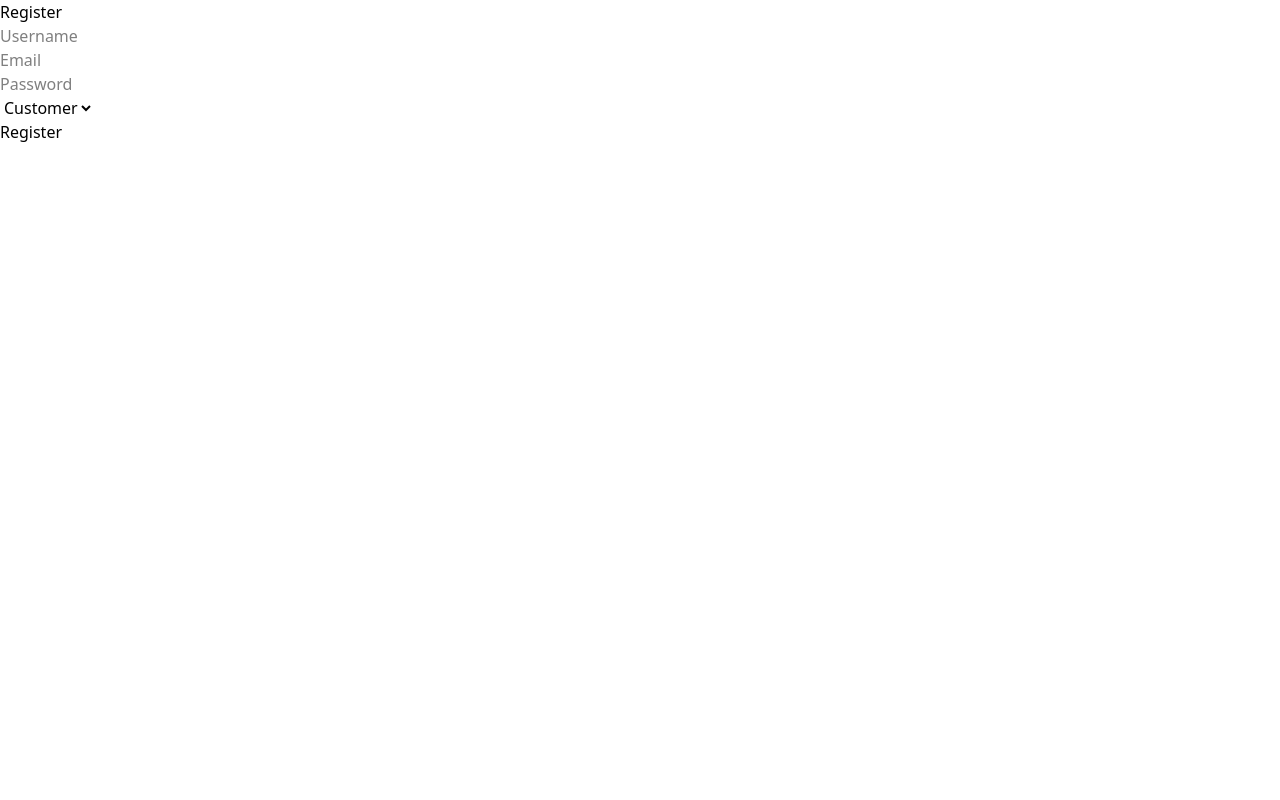
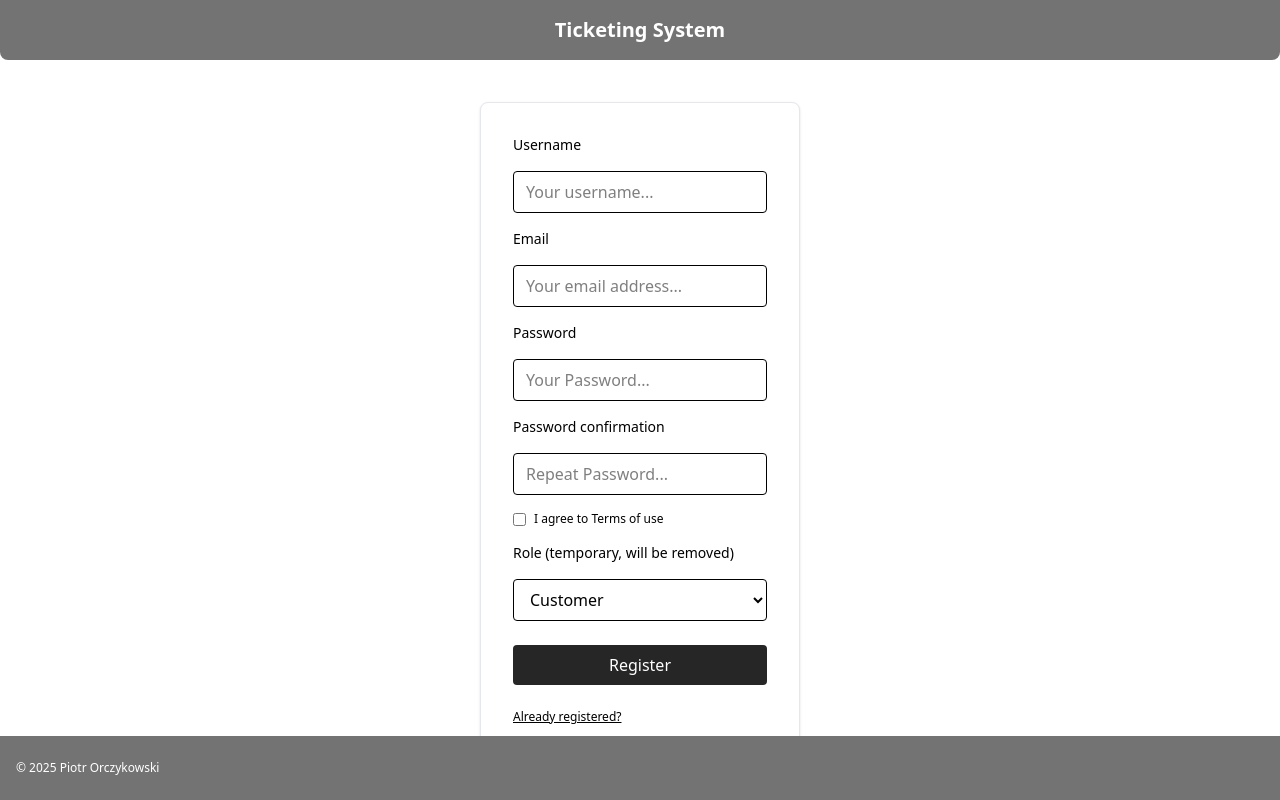
Before and after one commit to Piotr-Orczykowski/ticketing-system, a React (Vite) app in the folder frontend/: page /register in a window 1280 px wide. Built offline with nearby package versions, Linux system fonts and the light colour scheme.

Commit message:
Enhance Register component UI with Tailwind CSS and add password confirmation

```diff
--- a/frontend/src/components/Register.jsx
+++ b/frontend/src/components/Register.jsx
@@ -1,5 +1,6 @@
 import { useState } from 'react';
 import API from '../api';
+import { Link } from "react-router-dom";
 
 export default function Register() {
     const [form, setForm] = useState({ username: '', email: '', password: '', role: 'customer' });
@@ -21,39 +22,80 @@ export default function Register() {
     };
 
     return (
-        <form onSubmit={handleSubmit}>
-            <h2>Register</h2>
+        <div className="flex flex-col min-h-screen">
+        <header className="bg-neutral-500 text-white text-center py-4 text-xl font-semibold rounded-b-lg">
+            Ticketing System
+        </header>
+        <main className="flex flex-1 items-center justify-center">
+            <form className="bg-white border border-gray-200 rounded-lg p-8 w-full max-w-xs flex flex-col gap-4 shadow" onSubmit={handleSubmit}>
+            <label className="text-sm font-medium">Username</label>
             <input
-                name="username"
-                placeholder='Username'
+                type="username"
+                placeholder="Your username..."
+                className="border rounded px-3 py-2"
                 value={form.username}
                 onChange={handleChange}
-                required
-            /><br />
+            />
+            <label className="text-sm font-medium">Email</label>
             <input
                 type="email"
-                name="email"
-                placeholder='Email'
+                placeholder="Your email address..."
+                className="border rounded px-3 py-2"
                 value={form.email}
                 onChange={handleChange}
-                required
-            /><br />
+            />
+            <label className="text-sm font-medium">Password</label>
             <input
                 type="password"
-                name="password"
-                placeholder='Password'
+                placeholder="Your Password..."
+                className="border rounded px-3 py-2"
                 value={form.password}
                 onChange={handleChange}
+            />
+            <label className="text-sm font-medium">Password confirmation</label>
+            <input
+                type="password"
+                placeholder="Repeat Password..."
+                className="border rounded px-3 py-2"
+                //value={form.password} todo: Implement password confirmation
+                onChange={handleChange}
+            />
+            <label className="flex items-center text-xs">
+            <input
+                type="checkbox"
+                //checked={agreed} TODO: Implement checkbox state
+                //onChange={} TODO: Implement checkbox state
+                className="mr-2"
+            />
+            I agree to Terms of use
+            </label>
+            <label className="text-sm font-medium">Role (temporary, will be removed)</label>
+            <select
+                name="role" // Role selection implemented only for testing puposes - to be removed later
+                placeholder="Select your role"
+                className="border rounded px-3 py-2"
+                value={form.role}
+                onChange={handleChange}
                 required
-            /><br />
-            <select name="role" value={form.role} onChange={handleChange}>
+            >
                 <option value="customer">Customer</option>
                 <option value="agent">Agent</option>
                 <option value="admin">Admin</option>
-            </select><br />
-            <button type="submit">Register</button>
-            {message && <p style={{ color: 'green' }}>{message}</p>}
-            {error && <p style={{ color: 'red' }}>{error}</p>}
-        </form>
-    )
+            </select>
+            <button
+                type="submit"
+                className="bg-neutral-800 text-white rounded py-2 mt-2 hover:bg-neutral-700"
+            >
+                Register
+            </button>
+            <div className="flex justify-between text-xs mt-2">
+                <Link to="/login" className="underline">Already registered?</Link>
+            </div>
+            </form>
+        </main>
+        <footer className="bg-neutral-500 text-white text-xs py-6 px-4 absolute bottom-0 left-0 w-full text-bold">
+            © 2025 Piotr Orczykowski
+        </footer>
+        </div>
+    );
 }
```
